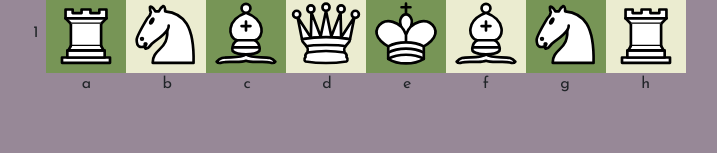
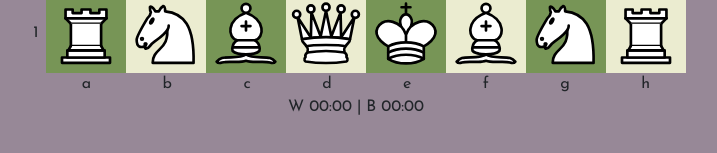
Before and after one commit to vewe7/ChessApp, a React (Vite) app in the folder client/: page /game/1/1 in a window 1280 px wide. Shown: the part 567-720 px from the top of the page, without its empty margins (284-1001 px from the left). Built offline with nearby package versions, Linux system fonts and the light colour scheme.

Commit message:
Fix socket disconnecting on remount

```diff
--- a/client/src/App.jsx
+++ b/client/src/App.jsx
@@ -13,7 +13,7 @@ import { socket } from "./socket.js"
 
 function App() {
 
-  useEffect(() => { // useEffect RUNS TWICE IN DEV ENVIRONMENT
+  useEffect(() => {
 
     // Cleanup on component unmount
     return () => {
--- a/client/src/Board/Pieces.jsx
+++ b/client/src/Board/Pieces.jsx
@@ -43,7 +43,7 @@ function Pieces({matchId}) {
 
     function sendMove(from, to) {
         window.console.log("Pieces sending move with matchId: " + matchId);
-        socket.emit("makeMove", matchId, {from: from, to: to});
+        socket.emit("makeMove", parseInt(matchId), {from: from, to: to});
     }
 
     function dropSquare(e) {
--- a/client/src/Game.jsx
+++ b/client/src/Game.jsx
@@ -13,23 +13,48 @@ const files = ['a', 'b', 'c', 'd', 'e', 'f', 'g', 'h'];
 
 function Game() {
     const { matchId, color } = useParams();
+    const [whiteTime, setWhiteTime] = useState(0);
+    const [blackTime, setBlackTime] = useState(0);
+
+    // Convert milliseconds to string with format "MM:SS"
+    function msToTimeString(milliseconds) {
+        const totalSeconds = Math.floor(milliseconds / 1000);
+        const minutes = Math.floor(totalSeconds / 60);
+        const seconds = totalSeconds % 60;
+
+        const formattedMinutes = String(minutes).padStart(2, '0');
+        const formattedSeconds = String(seconds).padStart(2, '0');
+
+        return `${formattedMinutes}:${formattedSeconds}`;
+    }
 
     useEffect(() => {
-        socket.emit("joinMatchRoom", matchId);
+        socket.removeAllListeners("updateClock");
+        socket.on("updateClock", (color, time) => {
+            if (color == "w")
+                setWhiteTime(time);
+            else
+                setBlackTime(time);
+        });
+
+        socket.emit("joinMatchRoom", parseInt(matchId));
         window.console.log(`Joined match with id ${matchId} as ${color}`);
 
         // Cleanup
         return () => {
-            socket.emit("leaveMatchRoom", matchId);
+            socket.emit("leaveMatchRoom", parseInt(matchId));
         };
     }, []);
 
     return (
-        <div className="game">
-            <Ranks ranks={ranks}/>
-            <Board matchId={matchId}/>
-            <Files files={files}/>
-        </div>
+        <>
+            <div className="game">
+                <Ranks ranks={ranks}/>
+                <Board matchId={matchId}/>
+                <Files files={files}/>
+            </div>
+            <div className="clockTemp">W {msToTimeString(whiteTime)} | B {msToTimeString(blackTime)}</div>
+        </>
     )
 }
 
--- a/client/src/Invite.jsx
+++ b/client/src/Invite.jsx
@@ -7,7 +7,6 @@ import {Button} from "react-bootstrap";
 //import InviteBox from "./inviteBox.jsx";
 
 import { socket } from "./socket.js";
-
 
 const Invite = () => {
     const [inviteName, setInviteName] = useState("");
@@ -19,6 +18,8 @@ const Invite = () => {
     const navigate = useNavigate();
 
     useEffect(() => {
+        socket.connect();
+
         socket.removeAllListeners("inviteAsk");
         socket.removeAllListeners("invite");
         socket.removeAllListeners("startMatch");
```
